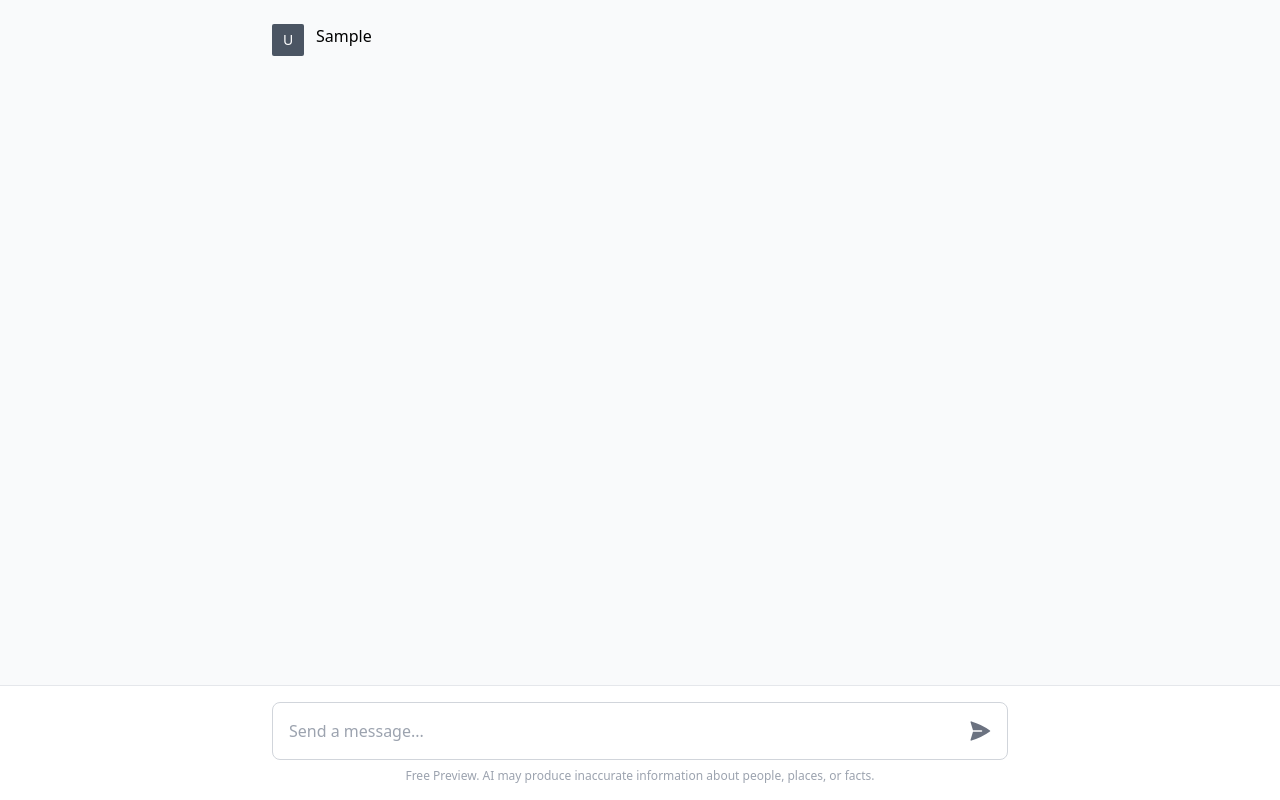
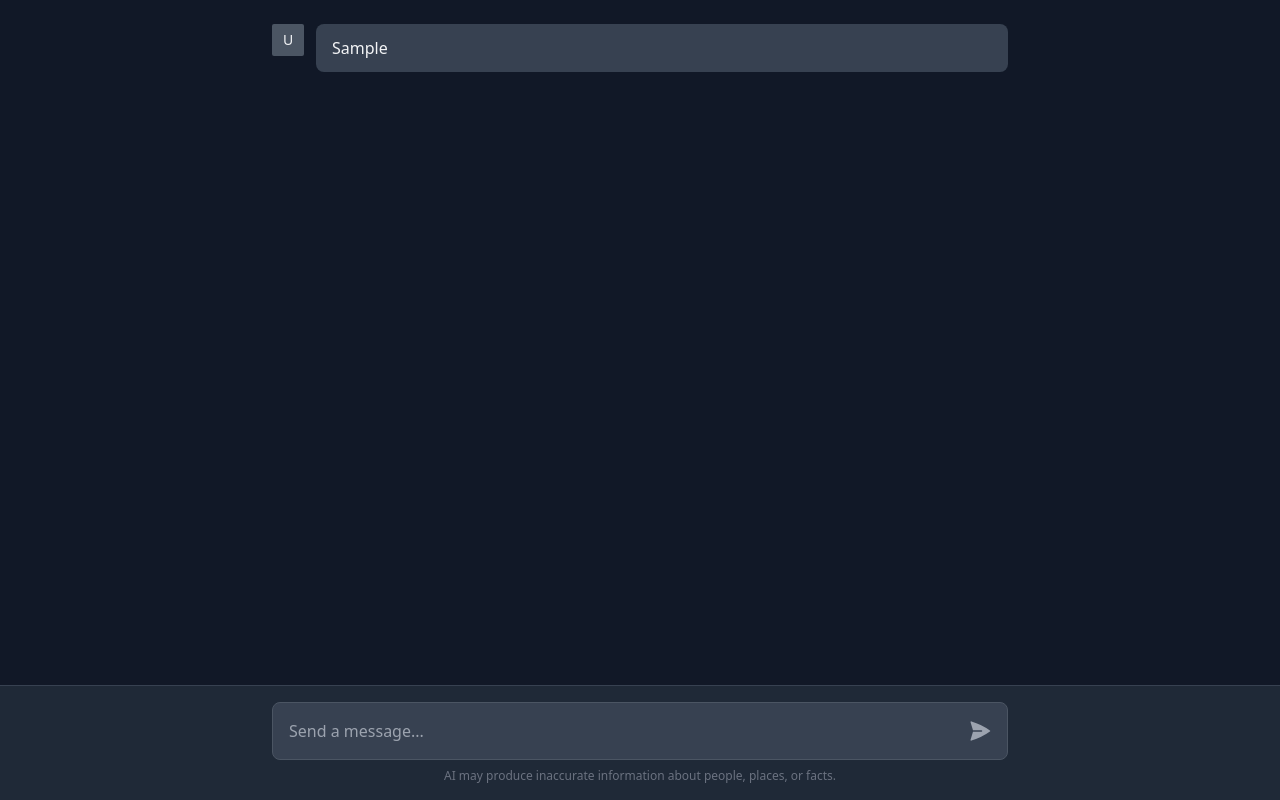
Before and after one commit to joe-hirst/next-chatui, a Next.js app: page / in a window 1280 px wide. Both pictures are taken after typing "Sample" into the empty fields and a click on the button 980 px from the left and 731 px from the top of the page. Built offline with nearby package versions, Linux system fonts and the light colour scheme; no server answers.

Commit message:
styling improvements

```diff
--- a/src/app/page.tsx
+++ b/src/app/page.tsx
@@ -2,7 +2,6 @@
 
 import { useState, useRef, useEffect } from "react";
 import { ChatMessage } from "@/types/chat";
-import classNames from "classnames";
 
 export default function Home() {
   const [messages, setMessages] = useState<ChatMessage[]>([]);
@@ -58,7 +57,7 @@ export default function Home() {
   };
 
   return (
-    <main className="flex min-h-screen bg-gray-50">
+    <main className="flex min-h-screen bg-gray-900">
       {/* Conversation container */}
       <div className="flex-1 flex flex-col">
         {/* Messages area */}
@@ -68,7 +67,7 @@ export default function Home() {
               <div
                 key={index}
                 className={`mb-6 flex items-start ${
-                  message.role === "assistant" ? "bg-white" : ""
+                  message.role === "assistant" ? "bg-transparent" : ""
                 }`}
               >
                 {/* Avatar */}
@@ -76,34 +75,40 @@ export default function Home() {
                   <div
                     className={`w-8 h-8 rounded-sm flex items-center justify-center ${
                       message.role === "assistant"
-                        ? "bg-emerald-500"
+                        ? "bg-emerald-600"
                         : "bg-gray-600"
                     }`}
                   >
                     {message.role === "assistant" ? (
-                      // Assistant icon (you can replace with your own)
-                      <span className="text-white text-sm">AI</span>
+                      <span className="text-gray-100 text-sm">AI</span>
                     ) : (
-                      // User icon (you can replace with your own)
-                      <span className="text-white text-sm">U</span>
+                      <span className="text-gray-100 text-sm">U</span>
                     )}
                   </div>
                 </div>
                 {/* Message content */}
-                <div className="flex-1 space-y-2">
-                  <p className="prose prose-sm max-w-none">{message.content}</p>
+                <div
+                  className={`flex-1 space-y-2 px-4 py-3 rounded-lg ${
+                    message.role === "assistant"
+                      ? "bg-gray-800 text-gray-100"
+                      : "bg-gray-700 text-gray-100"
+                  }`}
+                >
+                  <p className="prose prose-invert prose-sm max-w-none">
+                    {message.content}
+                  </p>
                 </div>
               </div>
             ))}
             {isLoading && (
               <div className="mb-6 flex items-start">
                 <div className="mr-3 flex-shrink-0">
-                  <div className="w-8 h-8 rounded-sm bg-emerald-500 flex items-center justify-center">
-                    <span className="text-white text-sm">AI</span>
+                  <div className="w-8 h-8 rounded-sm bg-emerald-600 flex items-center justify-center">
+                    <span className="text-gray-100 text-sm">AI</span>
                   </div>
                 </div>
-                <div className="flex-1">
-                  <p className="text-gray-600">Thinking...</p>
+                <div className="flex-1 px-4 py-3 rounded-lg bg-gray-800">
+                  <p className="text-gray-300">Thinking...</p>
                 </div>
               </div>
             )}
@@ -112,7 +117,7 @@ export default function Home() {
         </div>
 
         {/* Input area */}
-        <div className="border-t bg-white">
+        <div className="border-t border-gray-700 bg-gray-800">
           <div className="max-w-3xl mx-auto p-4">
             <form onSubmit={handleSubmit}>
               <div className="relative flex items-center">
@@ -121,13 +126,15 @@ export default function Home() {
                   value={input}
                   onChange={(e) => setInput(e.target.value)}
                   placeholder="Send a message..."
-                  className="w-full p-4 pr-20 rounded-lg border border-gray-300 focus:outline-none focus:border-emerald-500 focus:ring-1 focus:ring-emerald-500"
+                  className="w-full p-4 pr-20 rounded-lg bg-gray-700 border border-gray-600
+                         text-gray-100 placeholder-gray-400
+                         focus:outline-none focus:border-emerald-500 focus:ring-1 focus:ring-emerald-500"
                   disabled={isLoading}
                 />
                 <button
                   type="submit"
                   disabled={isLoading}
-                  className="absolute right-2 p-2 text-gray-500 hover:text-emerald-500 disabled:opacity-50"
+                  className="absolute right-2 p-2 text-gray-400 hover:text-emerald-500 disabled:opacity-50"
                 >
                   <svg
                     xmlns="http://www.w3.org/2000/svg"
@@ -140,9 +147,9 @@ export default function Home() {
                 </button>
               </div>
             </form>
-            <p className="mt-2 text-xs text-center text-gray-400">
-              Free Preview. AI may produce inaccurate information about people,
-              places, or facts.
+            <p className="mt-2 text-xs text-center text-gray-500">
+              AI may produce inaccurate information about people, places, or
+              facts.
             </p>
           </div>
         </div>
```
